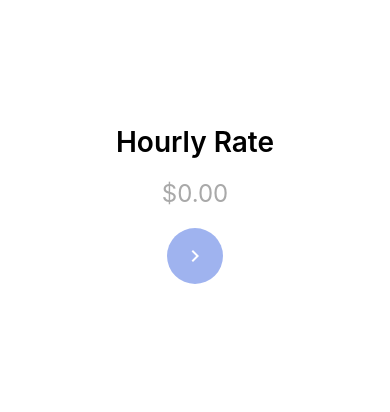
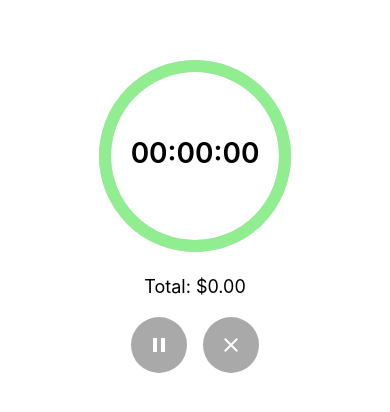
Before and after one commit to JackM510/Earnings-Timer, a React Native app: screen /Running in a window 390 px wide. Before the commit this address had no page. Shown: the part 218-630 px from the top of the page. Built offline with nearby package versions, Linux system fonts and the light colour scheme.

Commit message:
created TimerRunning layout & implemented timer logic into app.tsx

```diff
--- a/App.tsx
+++ b/App.tsx
@@ -5,13 +5,13 @@ import { createNativeStackNavigator } from "@react-navigation/native-stack";
 
 import RateScreen from "./src/screens/RateScreen";
 import TimerSetupScreen from "./src/screens/TimerSetupScreen";
+import TimerRunningScreen from "./src/screens/TimerRunningScreen";
 
 const Stack = createNativeStackNavigator();
 
 export default function App() {
   // Fade animation
   const fadeAnim = useRef(new Animated.Value(0)).current;
-
   useEffect(() => {
     Animated.timing(fadeAnim, {
       toValue: 1,
@@ -22,29 +22,112 @@ export default function App() {
 
   // Rate
   const [rate, setRate] = useState("");
-
-  // Timer setup state
+  // Setup values
   const [hours, setHours] = useState("00");
   const [minutes, setMinutes] = useState("00");
   const [seconds, setSeconds] = useState("00");
 
-  // Placeholder startTimer
+  // Timer engine state
+  const [startTime, setStartTime] = useState<number | null>(null);
+  const [finishTime, setFinishTime] = useState<number | null>(null);
+  const [totalSeconds, setTotalSeconds] = useState(0);
+  const [remaining, setRemaining] = useState(0);
+
+  // Pause/resume
+  const [isPaused, setIsPaused] = useState(false);
+  const [pausedAt, setPausedAt] = useState<number | null>(null);
+
+
+  // -----------------------------
+  // ⭐ START TIMER
+  // -----------------------------
   const startTimer = (h: string, m: string, s: string) => {
-    console.log("startTimer called with:", h, m, s);
+    const total =
+      Number(h) * 3600 +
+      Number(m) * 60 +
+      Number(s);
+
+    setTotalSeconds(total);
+    setRemaining(total);
+
+    const now = Date.now();
+    setStartTime(now);
+    setFinishTime(now + total * 1000);
+
+    setIsPaused(false);
+    setPausedAt(null);
   };
 
+  // -----------------------------
+  // ⭐ PAUSE TIMER
+  // -----------------------------
+  const pauseTimer = () => {
+    setIsPaused(true);
+    setPausedAt(Date.now());
+  };
+
+  // -----------------------------
+  // ⭐ RESUME TIMER
+  // -----------------------------
+  const resumeTimer = () => {
+    if (!pausedAt || !finishTime) return;
+
+    const now = Date.now();
+    const pausedDuration = now - pausedAt;
+    const newFinish = finishTime + pausedDuration;
+
+    setFinishTime(newFinish);
+    setIsPaused(false);
+    setPausedAt(null);
+  };
+
+  useEffect(() => {
+    const interval = setInterval(() => {
+      if (!finishTime || isPaused) return;
+
+      const now = Date.now();
+      const msRemaining = finishTime - now;
+      const newRemaining = Math.max(0, Math.floor(msRemaining / 1000));
+
+      setRemaining(newRemaining);
+
+      if (newRemaining === 0) {
+        clearInterval(interval);
+      }
+    }, 1000);
+
+    return () => clearInterval(interval);
+  }, [finishTime, isPaused]);
+
+
+  // -----------------------------
+  // ⭐ RESET
+  // -----------------------------
+  const resetAll = () => {
+    setRate("");
+    setHours("00");
+    setMinutes("00");
+    setSeconds("00");
+
+    setStartTime(null);
+    setFinishTime(null);
+    setTotalSeconds(0);
+    setRemaining(0);
+
+    setIsPaused(false);
+    setPausedAt(null);
+  };
+
+  // -----------------------------
+  // NAVIGATION
+  // -----------------------------
   return (
     <Animated.View style={{ flex: 1, opacity: fadeAnim }}>
       <NavigationContainer>
         <Stack.Navigator screenOptions={{ headerShown: false, animation: "fade" }}>
-
           <Stack.Screen name="Rate">
             {(props) => (
-              <RateScreen
-                {...props}
-                rate={rate}
-                setRate={setRate}
-              />
+              <RateScreen {...props} rate={rate} setRate={setRate} />
             )}
           </Stack.Screen>
 
@@ -63,6 +146,23 @@ export default function App() {
             )}
           </Stack.Screen>
 
+          <Stack.Screen name="Running">
+            {(props) => (
+              <TimerRunningScreen
+                {...props}
+                rate={rate}
+                startTime={startTime}
+                finishTime={finishTime}
+                pauseTimer={pauseTimer}
+                resumeTimer={resumeTimer}
+                totalSeconds={totalSeconds}
+                remaining={remaining}
+                setRemaining={setRemaining}
+                isPaused={isPaused}
+                resetAll={resetAll}
+              />
+            )}
+          </Stack.Screen>
         </Stack.Navigator>
       </NavigationContainer>
     </Animated.View>
--- a/package.json
+++ b/package.json
@@ -18,6 +18,7 @@
     "react-native": "0.86.0",
     "react-native-safe-area-context": "^5.8.0",
     "react-native-screens": "^4.25.2",
+    "react-native-svg": "^15.15.5",
     "react-native-vector-icons": "^10.3.0"
   },
   "devDependencies": {
--- /dev/null
+++ b/src/screens/TimerRunningScreen.tsx
@@ -0,0 +1,120 @@
+import { View, Text, TouchableOpacity } from "react-native";
+import { styles } from "../styles/global";
+import Svg, { Circle } from "react-native-svg";
+import MaterialIcons from "react-native-vector-icons/MaterialIcons";
+
+type TimerRunningProps = {
+  navigation: any;
+  rate: string;
+  startTime: number | null;
+  finishTime: number | null;
+  pauseTimer: () => void;
+  resumeTimer: () => void;
+  totalSeconds: number;
+  remaining: number;
+  setRemaining: (v: number) => void;
+  isPaused: boolean;
+  resetAll: () => void;
+};
+
+export default function TimerRunningScreen({
+  navigation,
+  rate,
+  startTime,
+  finishTime,
+  pauseTimer,
+  resumeTimer,
+  totalSeconds,
+  remaining,
+  setRemaining,
+  isPaused,
+  resetAll,
+}: TimerRunningProps) {
+    const remainingSeconds = remaining;
+
+    const hrs = Math.floor(remainingSeconds / 3600);
+    const mins = Math.floor((remainingSeconds % 3600) / 60);
+    const secs = (remainingSeconds % 60);
+
+    // Earnings calculation restored
+    const earningsPerSecond = Number(rate) / 3600;
+    const elapsedSeconds = Math.max(0, totalSeconds - remainingSeconds);
+    const earned = (elapsedSeconds * earningsPerSecond).toFixed(2);
+
+
+    const togglePause = () => {
+        if (!isPaused) pauseTimer();
+        else resumeTimer();
+    };
+
+    return (
+        <View style={styles.container}>
+        <View style={styles.content}>
+            <View style={{ alignItems: "center", marginVertical: 20 }}>
+            <Svg width={200} height={200}>
+                <Circle
+                cx="100"
+                cy="100"
+                r="90"
+                stroke="lightgrey"
+                strokeWidth="12"
+                fill="none"
+                />
+                <Circle
+                cx="100"
+                cy="100"
+                r="90"
+                stroke="lightgreen"
+                strokeWidth="12"
+                fill="none"
+                strokeDasharray={2 * Math.PI * 90}
+                strokeDashoffset={
+                    (2 * Math.PI * 90) *
+                    (remainingSeconds / (totalSeconds || 1))
+                }
+                strokeLinecap="round"
+                rotation="-90"
+                origin="100, 100"
+                />
+            </Svg>
+
+            <View style={{ position: "absolute", top: 80 }}>
+                <Text style={styles.heading}>
+                {hrs.toString().padStart(2, "0")}:
+                {mins.toString().padStart(2, "0")}:
+                {secs.toString().padStart(2, "0")}
+                </Text>
+            </View>
+            </View>
+
+            <Text style={styles.text}>Total: ${earned}</Text>
+
+            <View style={styles.row}>
+            <TouchableOpacity
+                style={[
+                styles.button,
+                isPaused ? styles.bgBlue : styles.bgGray,
+                ]}
+                onPress={togglePause}
+            >
+                <MaterialIcons
+                name={isPaused ? "play-arrow" : "pause"}
+                size={24}
+                color="#fff"
+                />
+            </TouchableOpacity>
+
+            <TouchableOpacity
+                style={[styles.button, styles.bgGray]}
+                onPress={() => {
+                resetAll();
+                navigation.navigate("Rate");
+                }}
+            >
+                <MaterialIcons name="close" size={24} color="#fff" />
+            </TouchableOpacity>
+            </View>
+        </View>
+        </View>
+    );
+}
```
Also changed, not shown: 1 other file (tests, documents, lock files or other folders).
